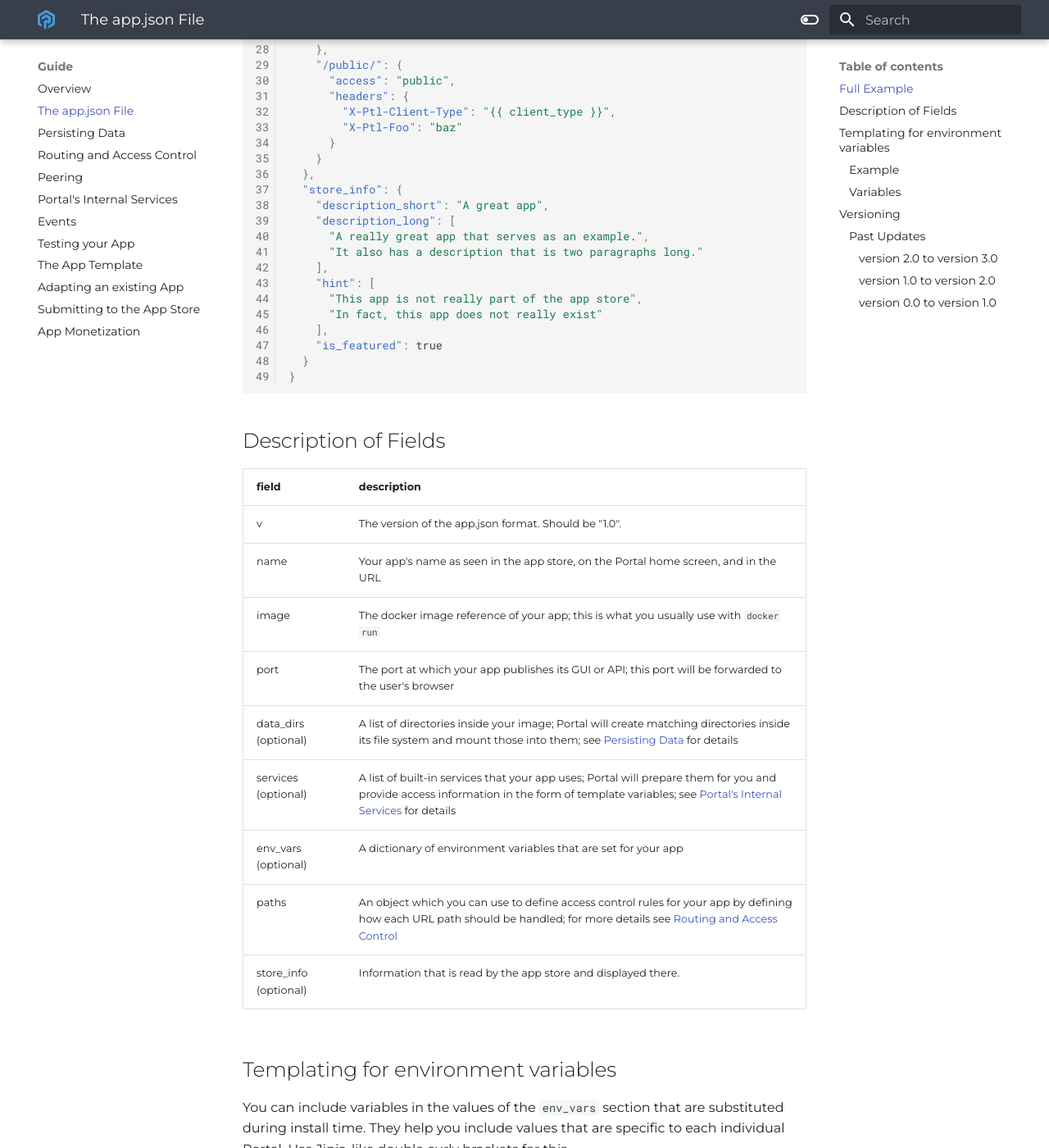
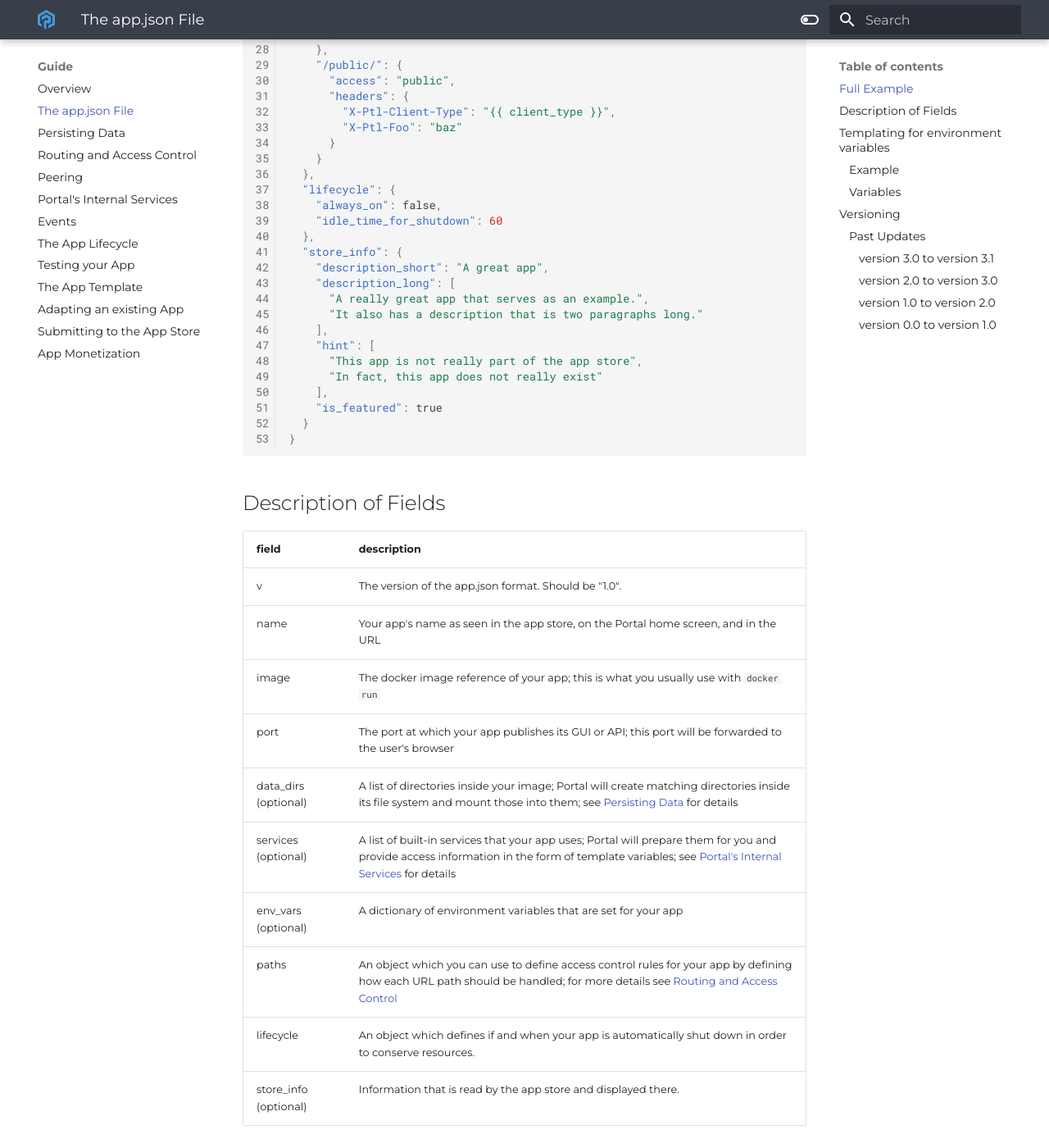
Before and after one commit to FreeshardBase/documentation, an MkDocs documentation site: the page built from docs/app_json.md, in a window 1280 px wide and 1400 px high, scrolled down 1011 px. Shown: the whole window at 82% size. Built offline with MkDocs 1.6.1 and Material for MkDocs 9.7.7, drawn with Linux system fonts in a browser that asks for light colours; some of the changed text lies outside the part shown.

Commit message:
add section about app lifecycle

```diff
--- a/docs/app_json.md
+++ b/docs/app_json.md
@@ -49,6 +49,10 @@
       }
     }
   },
+  "lifecycle": {
+    "always_on": false,
+    "idle_time_for_shutdown": 60
+  },
   "store_info": {
     "description_short": "A great app",
     "description_long": [
@@ -76,6 +80,7 @@
 | services (optional)   | A list of built-in services that your app uses; Portal will prepare them for you and provide access information in the form of template variables; see [Portal's Internal Services](internal_services.md) for details |
 | env_vars (optional)   | A dictionary of environment variables that are set for your app                                                                                                                                                       |
 | paths                 | An object which you can use to define access control rules for your app by defining how each URL path should be handled; for more details see [Routing and Access Control](routing_and_ac.md)                         |
+| lifecycle             | An object which defines if and when your app is automatically shut down in order to conserve resources.                                                                                                               |
 | store_info (optional) | Information that is read by the app store and displayed there.                                                                                                                                                        |
 
 ## Templating for environment variables
@@ -114,6 +119,10 @@
 
 ### Past Updates
 
+#### version `3.0` to version `3.1`
+
+* Added the `lifecycle` section.
+
 #### version `2.0` to version `3.0`
 
 * Changed the way, variables of internal services are addressed by `env_vars` templates. Example before: `{{ apps[\"myapp\"].postgres.connection_string }}` vs. example after: `{{ postgres.connection_string }}`.
--- a/mkdocs.yml
+++ b/mkdocs.yml
@@ -34,6 +34,7 @@
     - 'peering.md'
     - 'internal_services.md'
     - 'events.md'
+    - 'lifecycle.md'
     - 'testing.md'
     - 'app_template.md'
     - 'adapting.md'
```
Also changed, not shown: docs/lifecycle.md (added, +50 -0 lines).
